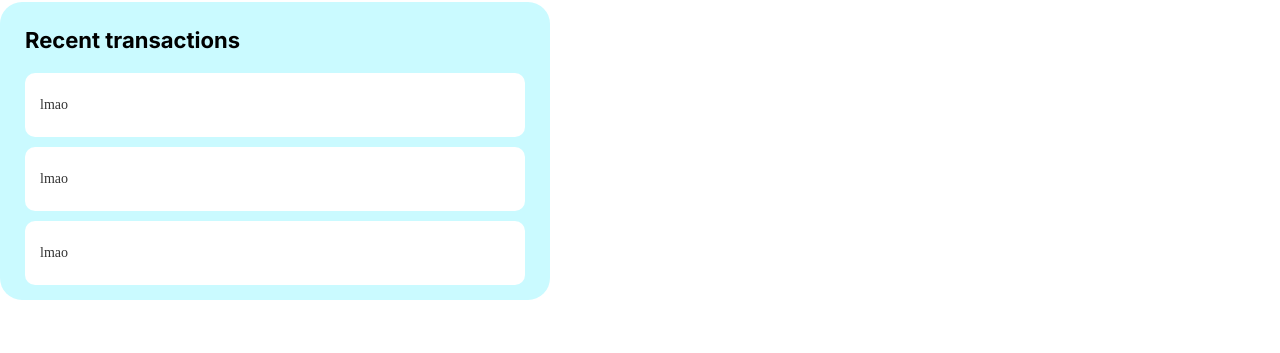
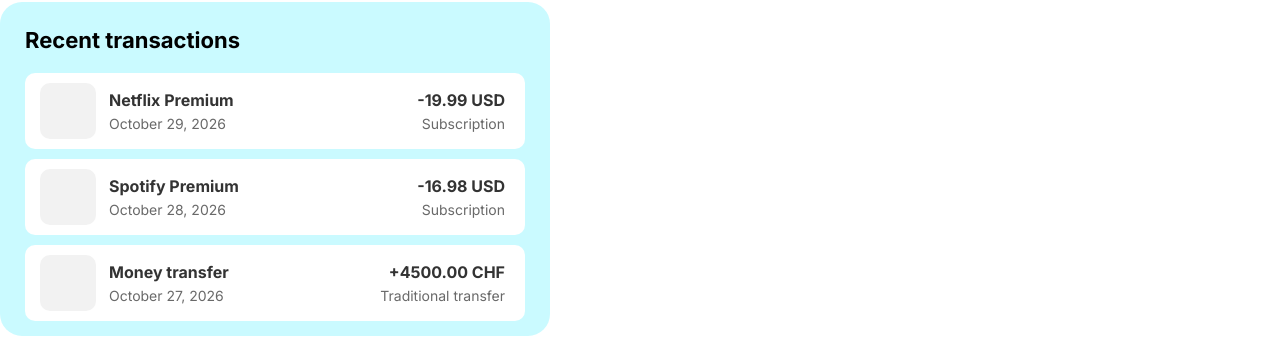
Before and after one commit to rodofrodo/fullstack-banking-app, a React (Vite) app in the folder portfolio-frontend/: page /u/dashboard in a window 1280 px wide. Shown: the part 495-848 px from the top of the page. Before the commit the page ends 800 px from the top, so only its background shows below. Built offline with nearby package versions, Linux system fonts and the light colour scheme; no server answers; sample sign-in values are in the browser's storage.

Commit message:
Modified testing divs to reflect the prototype design

```diff
--- a/portfolio-frontend/src/Dashboard.jsx
+++ b/portfolio-frontend/src/Dashboard.jsx
@@ -183,25 +183,189 @@ function Dashboard() {
                     color: '#333'
                 }}>
                     <div style={{
+                        display: 'flex',
+                        flexDirection: 'row',
                         backgroundColor: '#ffffff',
                         borderRadius: '10px',
                         padding: '10px 15px'
                     }}>
-                        <p>lmao</p>
+                        <div style={{
+                            backgroundColor: '#F2F2F2',
+                            borderRadius: '10px',
+                            padding: '10px 15px',
+                            width: '56px',
+                            height: '56px'
+                        }}>
+                        </div>
+                        <div style={{
+                            display: 'flex',
+                            flexDirection: 'column',
+                            gap: '5px',
+                            justifyContent: 'center',
+                            marginLeft: '13px'
+                        }}>
+                            <p style={{
+                                margin: '0',
+                                fontFamily: 'Inter',
+                                fontSize: '16px',
+                                fontWeight: '700'
+                            }}>Netflix Premium</p>
+                            <p style={{
+                                margin: '0',
+                                fontFamily: 'Inter',
+                                fontSize: '14px',
+                                fontWeight: '400',
+                                color: '#696969'
+                            }}>October 29, 2026</p>
+                        </div>
+                        <div style={{
+                            display: 'flex',
+                            flexDirection: 'column',
+                            gap: '5px',
+                            justifyContent: 'center',
+                            marginLeft: 'auto',
+                            marginRight: '5px'
+                        }}>
+                            <p style={{
+                                margin: '0',
+                                fontFamily: 'Inter',
+                                fontSize: '16px',
+                                fontWeight: '700',
+                                textAlign: 'right'
+                            }}>-19.99 USD</p>
+                            <p style={{
+                                margin: '0',
+                                fontFamily: 'Inter',
+                                fontSize: '14px',
+                                fontWeight: '400',
+                                textAlign: 'right',
+                                color: '#696969'
+                            }}>Subscription</p>
+                        </div>
                     </div>
+                    {/* --- */}
                     <div style={{
+                        display: 'flex',
+                        flexDirection: 'row',
                         backgroundColor: '#ffffff',
                         borderRadius: '10px',
                         padding: '10px 15px'
                     }}>
-                        <p>lmao</p>
+                        <div style={{
+                            backgroundColor: '#F2F2F2',
+                            borderRadius: '10px',
+                            padding: '10px 15px',
+                            width: '56px',
+                            height: '56px'
+                        }}>
+                        </div>
+                        <div style={{
+                            display: 'flex',
+                            flexDirection: 'column',
+                            gap: '5px',
+                            justifyContent: 'center',
+                            marginLeft: '13px'
+                        }}>
+                            <p style={{
+                                margin: '0',
+                                fontFamily: 'Inter',
+                                fontSize: '16px',
+                                fontWeight: '700'
+                            }}>Spotify Premium</p>
+                            <p style={{
+                                margin: '0',
+                                fontFamily: 'Inter',
+                                fontSize: '14px',
+                                fontWeight: '400',
+                                color: '#696969'
+                            }}>October 28, 2026</p>
+                        </div>
+                        <div style={{
+                            display: 'flex',
+                            flexDirection: 'column',
+                            gap: '5px',
+                            justifyContent: 'center',
+                            marginLeft: 'auto',
+                            marginRight: '5px'
+                        }}>
+                            <p style={{
+                                margin: '0',
+                                fontFamily: 'Inter',
+                                fontSize: '16px',
+                                fontWeight: '700',
+                                textAlign: 'right'
+                            }}>-16.98 USD</p>
+                            <p style={{
+                                margin: '0',
+                                fontFamily: 'Inter',
+                                fontSize: '14px',
+                                fontWeight: '400',
+                                textAlign: 'right',
+                                color: '#696969'
+                            }}>Subscription</p>
+                        </div>
                     </div>
+                    {/* --- */}
                     <div style={{
+                        display: 'flex',
+                        flexDirection: 'row',
                         backgroundColor: '#ffffff',
                         borderRadius: '10px',
                         padding: '10px 15px'
                     }}>
-                        <p>lmao</p>
+                        <div style={{
+                            backgroundColor: '#F2F2F2',
+                            borderRadius: '10px',
+                            padding: '10px 15px',
+                            width: '56px',
+                            height: '56px'
+                        }}>
+                        </div>
+                        <div style={{
+                            display: 'flex',
+                            flexDirection: 'column',
+                            gap: '5px',
+                            justifyContent: 'center',
+                            marginLeft: '13px'
+                        }}>
+                            <p style={{
+                                margin: '0',
+                                fontFamily: 'Inter',
+                                fontSize: '16px',
+                                fontWeight: '700'
+                            }}>Money transfer</p>
+                            <p style={{
+                                margin: '0',
+                                fontFamily: 'Inter',
+                                fontSize: '14px',
+                                fontWeight: '400',
+                                color: '#696969'
+                            }}>October 27, 2026</p>
+                        </div>
+                        <div style={{
+                            display: 'flex',
+                            flexDirection: 'column',
+                            gap: '5px',
+                            justifyContent: 'center',
+                            marginLeft: 'auto',
+                            marginRight: '5px'
+                        }}>
+                            <p style={{
+                                margin: '0',
+                                fontFamily: 'Inter',
+                                fontSize: '16px',
+                                fontWeight: '700',
+                                textAlign: 'right'
+                            }}>+4500.00 CHF</p>
+                            <p style={{
+                                margin: '0',
+                                fontFamily: 'Inter',
+                                fontSize: '14px',
+                                fontWeight: '400',
+                                textAlign: 'right',
+                                color: '#696969'
+                            }}>Traditional transfer</p>
+                        </div>
                     </div>
                 </div>
             </div>
```
